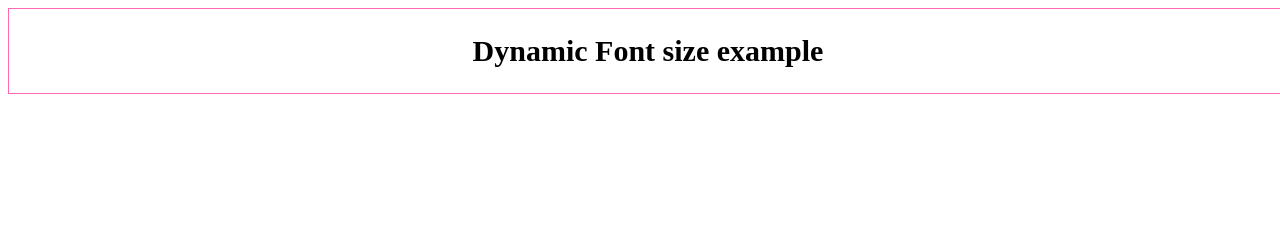
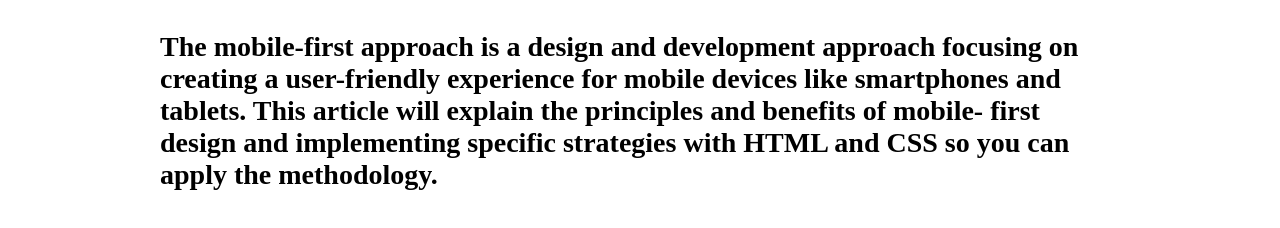
Before and after one commit to seenark/css, a website built with Parcel: page src/index.html in a window 1280 px wide. Built offline with nearby package versions, Linux system fonts and the light colour scheme.

Commit message:
@supports

```diff
--- a/src/index.html
+++ b/src/index.html
@@ -8,7 +8,13 @@
   <body>
     <section>
       <div>
-        <h1>Dynamic Font size example</h1>
+        <h1>
+          The mobile-first approach is a design and development approach
+          focusing on creating a user-friendly experience for mobile devices
+          like smartphones and tablets. This article will explain the principles
+          and benefits of mobile- first design and implementing specific
+          strategies with HTML and CSS so you can apply the methodology.
+        </h1>
       </div>
     </section>
   </body>
--- a/src/style.css
+++ b/src/style.css
@@ -2,16 +2,23 @@
   box-sizing: border-box;
 }
 
-div {
-  width: 100vw;
-  border: 1px solid hotpink;
-  text-align: center;
+section {
+  display: flex;
+  justify-content: center;
+  align-items: center;
 }
 
+div {
+  width: 960px;
+}
+
+/* fallback if browser doesn't support text-wrap:balance; */
 h1 {
-  /* font-size: 2rem; */
-  /* font-size: 2vw; */
-  /* font-size: max(2vw, 30px); */
-  /* font-size: min(max(30px, 2vw), 42px); */
-  font-size: clamp(30px, 2vw, 42px);
+  font-size: min(max(12px, 2vw, 42px));
 }
+
+@supports (font-size: clamp(12px, 4rem, 42px)) {
+  h1 {
+    font-size: clamp(28px, 2vw, 42px);
+  }
+}
```
